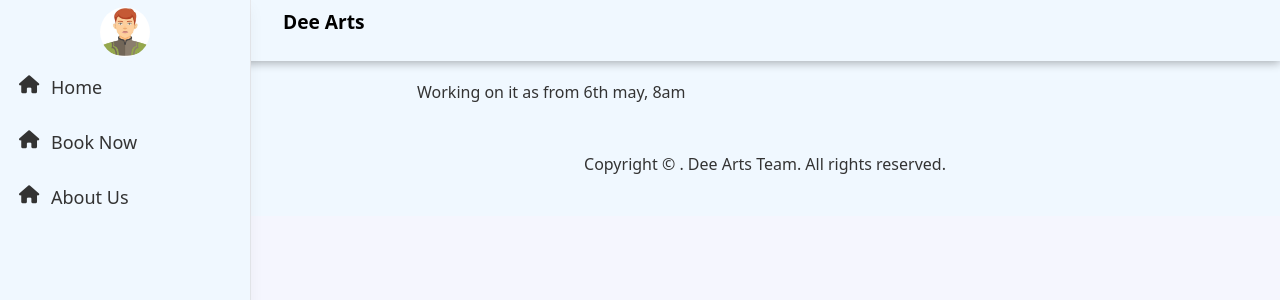
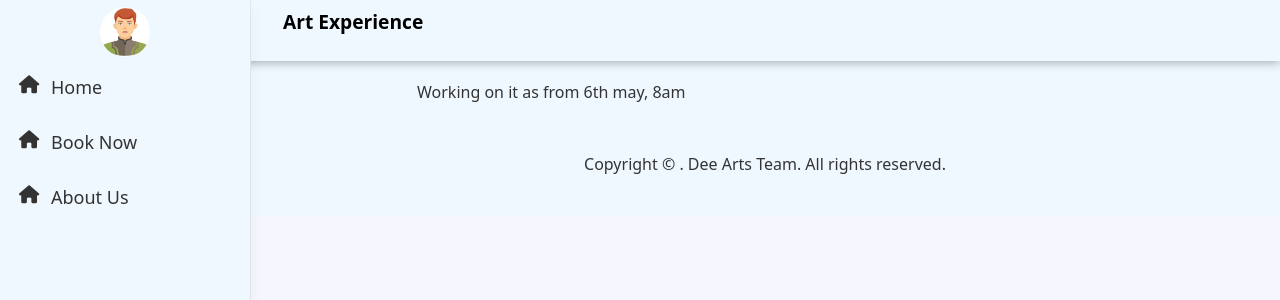
Before and after one commit to Samboja651/body-artwork, a Flask app: page / in a window 1280 px wide. Shown: the top 300 px of the page. Run offline with Flask 3, Linux system fonts and the light colour scheme.

Commit message:
remove dead code

```diff
--- a/app.py
+++ b/app.py
@@ -1,18 +1,8 @@
-"""Dee art website"""
-import os
-import datetime
+"""art-experience"""
 from flask import Flask, render_template
-from dotenv import load_dotenv
 
 
-# load environment variables
-load_dotenv(".env")
-
 app = Flask(__name__)
-
-# config sessions
-app.secret_key = os.getenv("SECRET")
-app.permanent_session_lifetime = datetime.timedelta(minutes=45)
 
 
 @app.get("/")
--- /dev/null
+++ b/gunicorn.config.py
@@ -0,0 +1,3 @@
+bind = "127.0.0.1:5000"
+workers = 1
+app = "app:app"
--- a/requirements.txt
+++ b/requirements.txt
@@ -1,2 +1,3 @@
 flask
 dotenv
+gunicorn
--- a/templates/home.html
+++ b/templates/home.html
@@ -1,7 +1,7 @@
 <!DOCTYPE html>
 <html lang="en">
 <head>
-    <title>{% block title %}Home | Dee Arts{% endblock %}</title>
+    <title>{% block title %}Home | Art Experience{% endblock %}</title>
     <meta charset="utf-8">
     <meta http-equiv="X-UA-Compatible" content="IE=edge">
     <meta name="viewport" content="width=device-width, initial-scale=1.0">
@@ -21,7 +21,7 @@
                             <a id="sidepanel-toggler" class="sidepanel-toggler d-inline-block d-xl-none p-md-3" style="cursor: pointer; color: #333;">
                                 <svg xmlns="http://www.w3.org/2000/svg" width="30" height="30" viewBox="0 0 30 30" role="img"><title>Menu</title><path stroke="currentColor" stroke-linecap="round" stroke-miterlimit="10" stroke-width="2" d="M4 7h22M4 15h22M4 23h22"></path></svg>
                             </a>
-                            <p style="font-size: larger; font-weight: 700; padding-left: 2ex; text-align: center;" >Dee Arts</p>
+                            <p style="font-size: larger; font-weight: 700; padding-left: 2ex; text-align: center;" >Art Experience</p>
                         </div>
 
 
```
Also changed, not shown: 1 other file.
